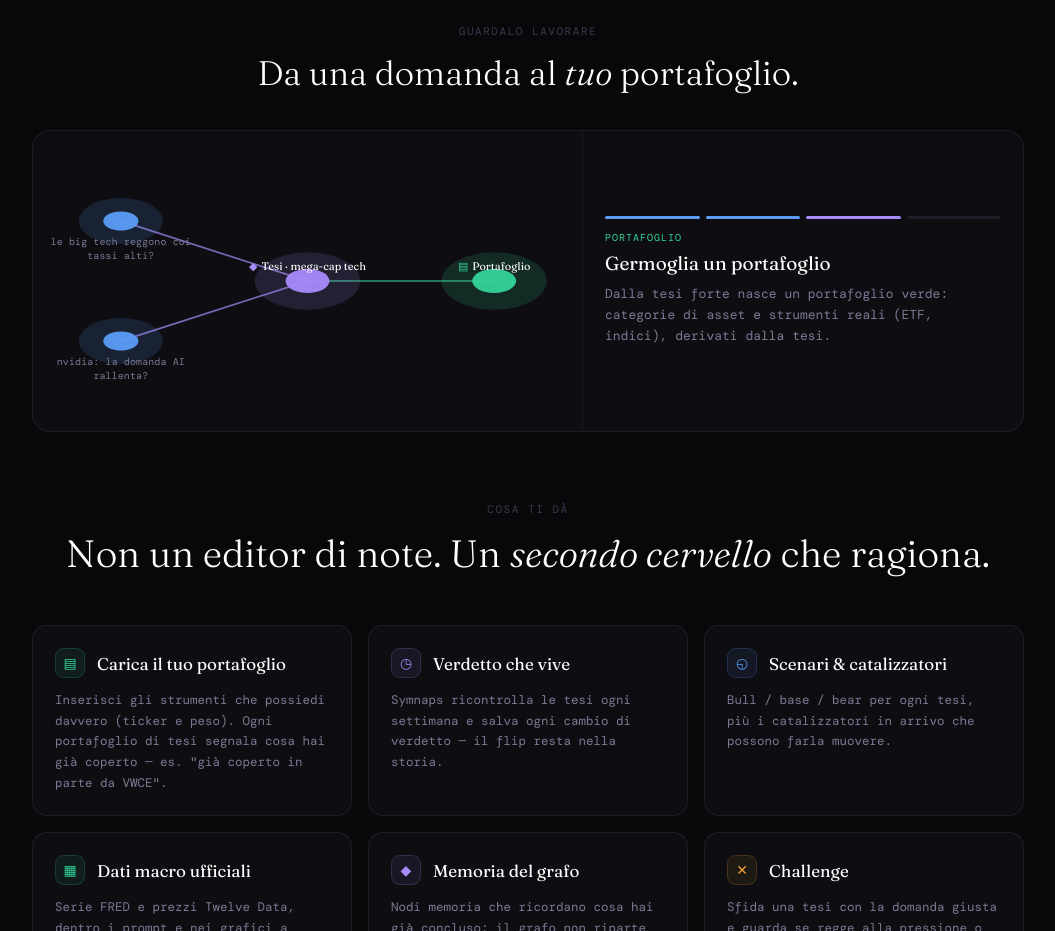
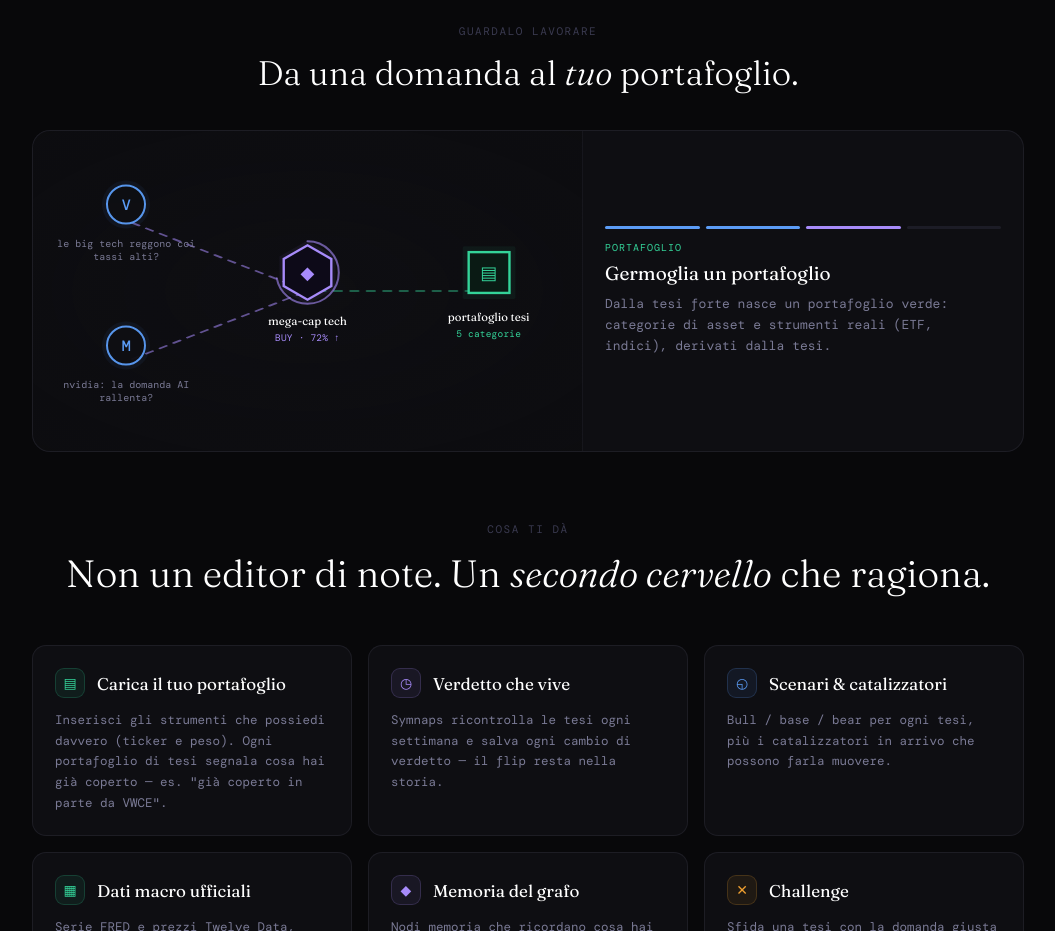
Before and after one commit to voice-tec/synapse, a Next.js app: page /welcome in a window 1280 px wide. Shown: the part 1360-2291 px from the top of the page, without its empty margins (112-1167 px from the left). Built offline with nearby package versions, Linux system fonts and the light colour scheme; a web font is replaced by a local one.

Commit message:
modifica alla landing page con nuove feature

```diff
--- a/app/welcome/page.tsx
+++ b/app/welcome/page.tsx
@@ -228,46 +228,32 @@ function FlowDemo() {
 
   const on = (n: number) => s >= n;       // comparso a questa battuta
 
-  // Geometria nodi (coordinate % nel box)
+  // Geometria nodi (coordinate % nel box) — come nell'app: domande a sx, tesi
+  // al centro, portafoglio a dx.
   const N = {
-    q1: { x: 16, y: 30 }, q2: { x: 16, y: 70 },
-    t: { x: 50, y: 50 }, p: { x: 84, y: 50 },
+    q1: { x: 17, y: 28 }, q2: { x: 17, y: 72 },
+    t: { x: 50, y: 50 }, p: { x: 83, y: 50 },
   };
-  const line = (a: { x: number; y: number }, b: { x: number; y: number }, show: boolean, col: string) => (
-    <line
-      x1={a.x} y1={a.y} x2={b.x} y2={b.y}
-      stroke={col} strokeWidth={0.5} strokeLinecap="round"
-      pathLength={1} strokeDasharray={1}
-      strokeDashoffset={show ? 0 : 1}
-      style={{ transition: 'stroke-dashoffset .7s ease, opacity .5s', opacity: show ? 0.7 : 0 }}
-    />
-  );
-  const dot = (p: { x: number; y: number }, col: string, show: boolean, r = 3.2) => (
-    <g style={{ transition: 'opacity .5s, transform .5s', opacity: show ? 1 : 0.12 }}>
-      <circle cx={p.x} cy={p.y} r={r * 2.4} fill={col} opacity={show ? 0.14 : 0} />
-      <circle cx={p.x} cy={p.y} r={r} fill={col} opacity={show ? 0.95 : 0.25} />
-    </g>
-  );
 
   return (
     <div ref={wrap} className="w-card" style={{ background: C.card, border: `1px solid ${C.border}88`, borderRadius: 18, padding: 0, overflow: 'hidden', position: 'relative' }}>
       <div style={{ display: 'grid', gridTemplateColumns: 'minmax(0,1.25fr) minmax(0,1fr)' }} className="fd-grid">
-        {/* Scena grafo */}
-        <div style={{ position: 'relative', minHeight: 300, borderRight: `1px solid ${C.border}55` }}>
+        {/* Scena grafo — gli stessi nodi del prodotto: domanda·cerchio, tesi·esagono, portafoglio·quadrato */}
+        <div style={{ position: 'relative', minHeight: 320, borderRight: `1px solid ${C.border}55`, background: 'radial-gradient(ellipse 80% 70% at 50% 50%, #0c0c1100, #08080a55)' }}>
+          {/* Connettori tratteggiati (come gli archi memory→task / action→memory dell'app) */}
           <svg viewBox="0 0 100 100" preserveAspectRatio="none" style={{ position: 'absolute', inset: 0, width: '100%', height: '100%' }}>
-            {line(N.q1, N.t, on(2), C.t)}
-            {line(N.q2, N.t, on(2), C.t)}
-            {line(N.t, N.p, on(3), C.p)}
-            {dot(N.q1, C.q, on(0))}
-            {dot(N.q2, C.q, on(1))}
-            {dot(N.t, C.t, on(2), 4)}
-            {dot(N.p, C.p, on(3), 4)}
+            <Conn a={N.q1} b={N.t} show={on(2)} col={C.t} />
+            <Conn a={N.q2} b={N.t} show={on(2)} col={C.t} />
+            <Conn a={N.t} b={N.p} show={on(3)} col={C.p} />
           </svg>
-          {/* etichette nodi */}
-          <Lbl p={N.q1} show={on(0)} col={C.q} t="le big tech reggono coi tassi alti?" />
-          <Lbl p={N.q2} show={on(1)} col={C.q} t="nvidia: la domanda AI rallenta?" />
-          <Lbl p={N.t} show={on(2)} col={C.t} t="Tesi · mega-cap tech" big />
-          <Lbl p={N.p} show={on(3)} col={C.p} t="Portafoglio" big />
+
+          {/* Domande: cerchio scuro, bordo blu, lettera del tipo di analisi */}
+          <GNode p={N.q1} show={on(0)} kind="q" col={C.q} glyph="V" label="le big tech reggono coi tassi alti?" />
+          <GNode p={N.q2} show={on(1)} kind="q" col={C.q} glyph="M" label="nvidia: la domanda AI rallenta?" />
+          {/* Tesi: esagono, arco di confidenza, verdetto */}
+          <GNode p={N.t} show={on(2)} kind="t" col={C.t} glyph="◆" label="mega-cap tech" sub="BUY · 72% ↑" conf={0.72} />
+          {/* Portafoglio: quadrato verde */}
+          <GNode p={N.p} show={on(3)} kind="p" col={C.p} glyph="▤" label="portafoglio tesi" sub={on(4) ? '+ già coperto' : '5 categorie'} />
         </div>
 
         {/* Pannello che racconta la battuta */}
@@ -299,22 +285,68 @@ function FlowDemo() {
       </div>
       <style>{`
         @media (max-width: 640px){ .fd-grid{ grid-template-columns: 1fr !important; } .fd-grid > div:first-child{ border-right: none !important; border-bottom: 1px solid ${C.border}55; } }
+        .fd-march{ animation: fdMarch 1.2s linear infinite; }
+        @keyframes fdMarch{ to { stroke-dashoffset: -6; } }
+        @media (prefers-reduced-motion: reduce){ .fd-march{ animation: none; } }
       `}</style>
     </div>
   );
 }
 
-function Lbl({ p, show, col, t, big }: { p: { x: number; y: number }; show: boolean; col: string; t: string; big?: boolean }) {
+// Connettore tratteggiato in stile app (marching ants), appare alla sua battuta
+function Conn({ a, b, show, col }: { a: { x: number; y: number }; b: { x: number; y: number }; show: boolean; col: string }) {
+  return (
+    <line
+      x1={a.x} y1={a.y} x2={b.x} y2={b.y}
+      stroke={col} strokeWidth={0.5} strokeLinecap="round"
+      strokeDasharray="1.4 1.6"
+      className={show ? 'fd-march' : undefined}
+      style={{ opacity: show ? 0.55 : 0, transition: 'opacity .6s ease' }}
+    />
+  );
+}
+
+// Nodo disegnato come nel prodotto: domanda·cerchio, tesi·esagono, portafoglio·quadrato.
+// Lo shape sta in un <svg> quadrato proprio, così non si deforma.
+const HEX = '85,30 85,70 50,90 15,70 15,30 50,10'; // esagono pointy-top, come drawHex()
+function GNode({ p, show, kind, col, glyph, label, sub, conf }: {
+  p: { x: number; y: number }; show: boolean; kind: 'q' | 't' | 'p'; col: string;
+  glyph: string; label: string; sub?: string; conf?: number;
+}) {
+  const size = kind === 'q' ? 50 : kind === 't' ? 68 : 60;
+  const fill = kind === 'q' ? '#0e0e12' : kind === 't' ? '#0d0a18' : '#0a1a14';
+  const C2 = 2 * Math.PI * 46;
   return (
     <div style={{
       position: 'absolute', left: `${p.x}%`, top: `${p.y}%`,
-      transform: `translate(-50%, ${big ? '-150%' : '14px'})`,
-      maxWidth: 150, textAlign: 'center', fontSize: big ? 11 : 10, lineHeight: 1.35,
-      color: big ? '#fff' : C.muted, fontFamily: big ? serif : mono,
-      opacity: show ? 1 : 0, transition: 'opacity .55s ease', pointerEvents: 'none',
-      letterSpacing: big ? 0 : '.01em',
+      transform: `translate(-50%, -50%) scale(${show ? 1 : 0.7})`,
+      opacity: show ? 1 : 0, transition: 'opacity .5s ease, transform .5s cubic-bezier(.22,1,.36,1)',
+      pointerEvents: 'none', textAlign: 'center',
     }}>
-      {big && <span style={{ color: col, marginRight: 4 }}>{col === C.t ? '◆' : '▤'}</span>}{t}
+      <div style={{ position: 'relative', width: size, height: size, margin: '0 auto' }}>
+        <svg viewBox="0 0 100 100" style={{ position: 'absolute', inset: 0, overflow: 'visible' }}>
+          {/* alone */}
+          {kind === 'q' && <circle cx={50} cy={50} r={48} fill={col} opacity={0.06} />}
+          {kind === 'q' && <circle cx={50} cy={50} r={38} fill={fill} stroke={col} strokeWidth={4} opacity={0.95} />}
+          {kind === 't' && <polygon points={HEX} fill={col} opacity={0.06} transform="scale(1.18) translate(-7.6 -7.6)" />}
+          {kind === 't' && <polygon points={HEX} fill={fill} stroke={col} strokeWidth={3.5} />}
+          {kind === 't' && conf != null && (
+            <circle cx={50} cy={50} r={46} fill="none" stroke={col} strokeWidth={3}
+              strokeDasharray={`${C2 * conf} ${C2}`} strokeLinecap="round"
+              transform="rotate(-90 50 50)" opacity={0.6} />
+          )}
+          {kind === 'p' && <rect x={6} y={6} width={88} height={88} rx={3} fill={col} opacity={0.06} />}
+          {kind === 'p' && <rect x={16} y={16} width={68} height={68} fill={fill} stroke={col} strokeWidth={4} />}
+        </svg>
+        <span style={{
+          position: 'absolute', inset: 0, display: 'flex', alignItems: 'center', justifyContent: 'center',
+          color: col, fontFamily: mono, fontSize: kind === 'q' ? 15 : 18, fontWeight: 500,
+        }}>{glyph}</span>
+      </div>
+      <div style={{ marginTop: 7, fontFamily: kind === 'q' ? mono : serif, fontSize: kind === 'q' ? 10 : 11.5, lineHeight: 1.3, color: kind === 'q' ? C.muted : '#fff', maxWidth: 140 }}>
+        {label}
+      </div>
+      {sub && <div style={{ marginTop: 3, fontSize: 9.5, color: col, letterSpacing: '.02em' }}>{sub}</div>}
     </div>
   );
 }
```
Also changed, not shown: 1 other file (tests, documents, lock files or other folders).
